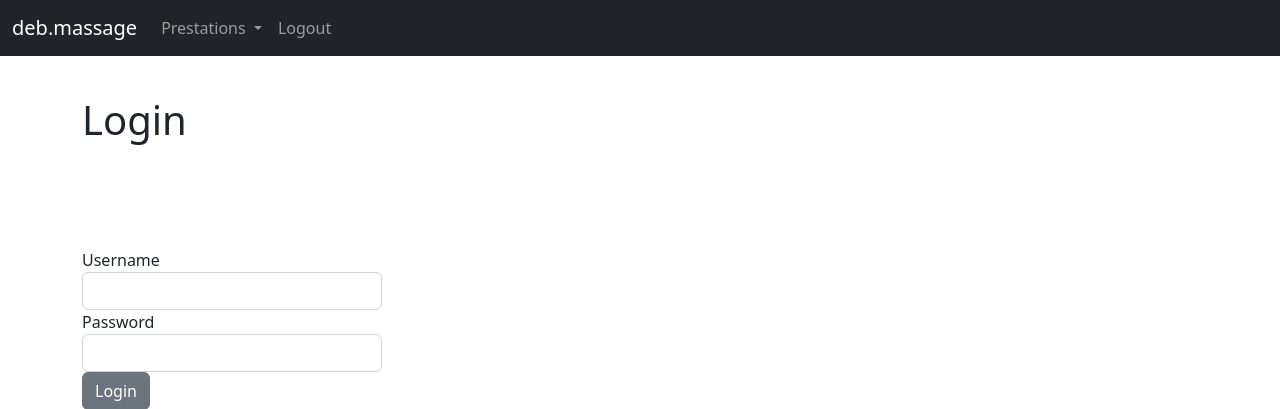
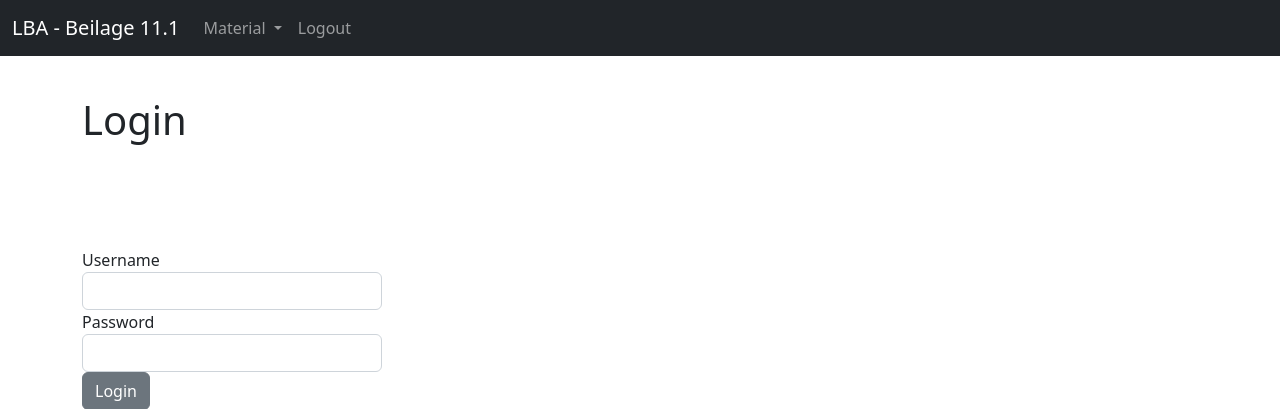
Before and after one commit to ycrausaz/b11.1, a Django app: a page that uses b11_1/templates/navbar_generic.html in a window 1280 px wide. Shown: the top 409 px of the page. Run offline with Django 4.2, Linux system fonts and the light colour scheme; parts of the project's set-up code (start-up, migrations or seed data) failed here and were passed over; some libraries are stand-ins or nearby versions.

Commit message:
Added little updates.

```diff
--- a/b11_1/models.py
+++ b/b11_1/models.py
@@ -259,9 +259,9 @@ class Material(models.Model):
 
     def __str__(self):
         if self.positions_nr is not None:
-            return str(self.positions_nr) + " - " + self.kurztext_de
+            return str(self.positions_nr) + " - " + self.kurztext_de + " (" + self.hersteller + ")"
         else:
-            return "<None> - " + self.kurztext_de
+            return "<None> - " + self.kurztext_de + " (" + self.hersteller + ")"
 
     class Meta:
         ordering = ["positions_nr"]
--- a/b11_1/templates/il/list_material_il.html
+++ b/b11_1/templates/il/list_material_il.html
@@ -23,7 +23,7 @@
         </tbody>
     </table>
     <br/>
-    <button type="submit" name="action" value="transfer" class="btn btn-primary action-button" disabled>Übermitteln</button>
+    <button type="submit" name="action" value="transfer" class="btn btn-primary action-button" disabled>Übermitteln an die LBA</button>
     <button type="submit" name="action" value="delete" class="btn btn-danger action-button" disabled>Löschen</button>
 </form>
 <br/>
--- a/b11_1/templates/navbar_generic.html
+++ b/b11_1/templates/navbar_generic.html
@@ -1,6 +1,6 @@
 <nav class="navbar navbar-expand-lg navbar-dark bg-dark fixed-top">
   <div class="container-fluid">
-    <a class="navbar-brand" href="{% url 'home' %}">deb.massage</a>
+    <a class="navbar-brand" href="{% url 'home' %}">LBA - Beilage 11.1</a>
     <button class="navbar-toggler" type="button" data-bs-toggle="collapse" data-bs-target="#navbarSupportedContent" aria-controls="navbarSupportedContent" aria-expanded="false" aria-label="Toggle navigation">
       <span class="navbar-toggler-icon"></span>
     </button>
@@ -8,11 +8,11 @@
       <ul class="navbar-nav me-auto mb-2 mb-lg-0">
         <li class="nav-item dropdown">
           <a class="nav-link dropdown-toggle" href="#" id="navbarDropdown" role="button" data-bs-toggle="dropdown" aria-expanded="false">
-            Prestations
+            Material
           </a>
           <ul class="dropdown-menu" aria-labelledby="navbarDropdown">
-            <li><a class="dropdown-item" href="{% url 'add-material-il' %}">Ajouter un matériel</a></li>
-            <li><a class="dropdown-item" href="{% url 'list-material-il' %}">Lister les matériels</a></li>
+            <li><a class="dropdown-item" href="{% url 'add-material-il' %}">Neues Material definieren</a></li>
+            <li><a class="dropdown-item" href="{% url 'list-material-il' %}">Materialliste</a></li>
           </ul>
         </li>
         <li>
--- a/b11_1/views.py
+++ b/b11_1/views.py
@@ -86,7 +86,7 @@ class AddMaterial_IL_View(grIL_GroupRequiredMixin, SuccessMessageMixin, CreateVi
     model = Material
     template_name = 'il/add_material_il.html'
     form_class = MaterialForm_IL
-    success_url = reverse_lazy('add-material-il')
+    success_url = reverse_lazy('list-material-il')
     success_message = "Le matériel a été ajouté avec succès."
 
     def form_valid(self, form):
```
